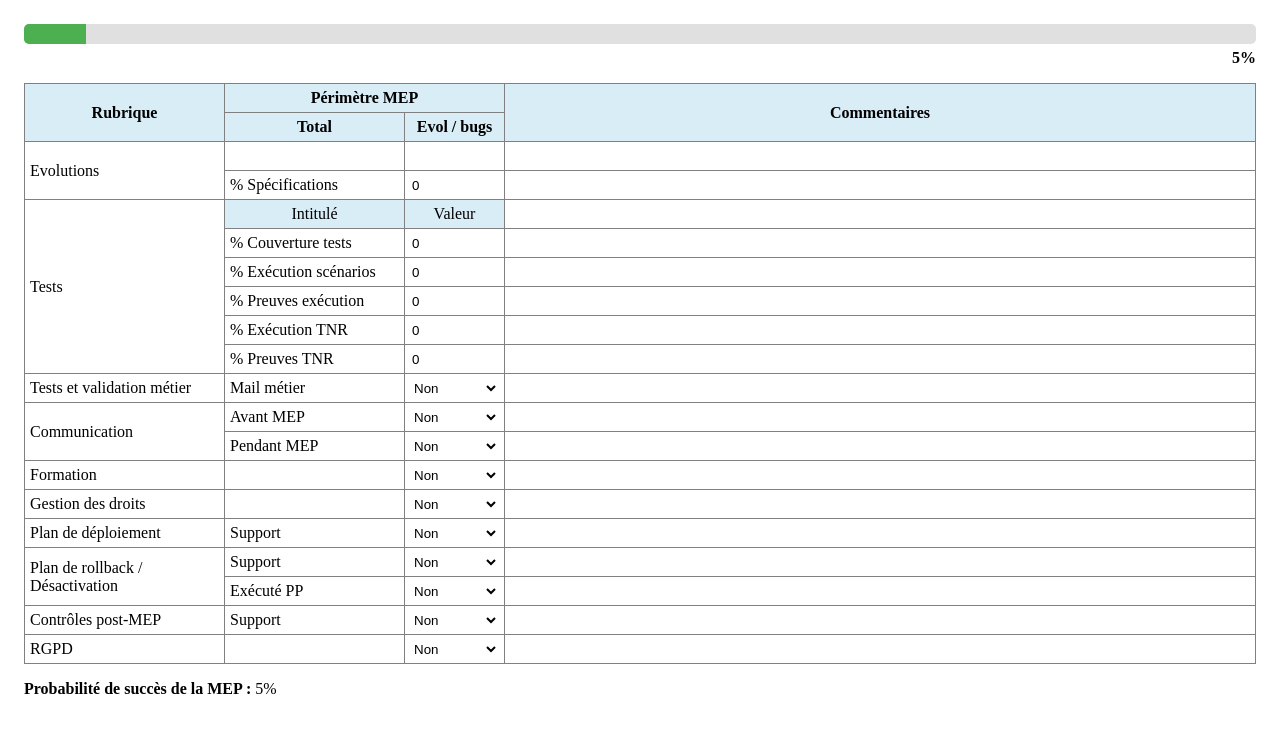
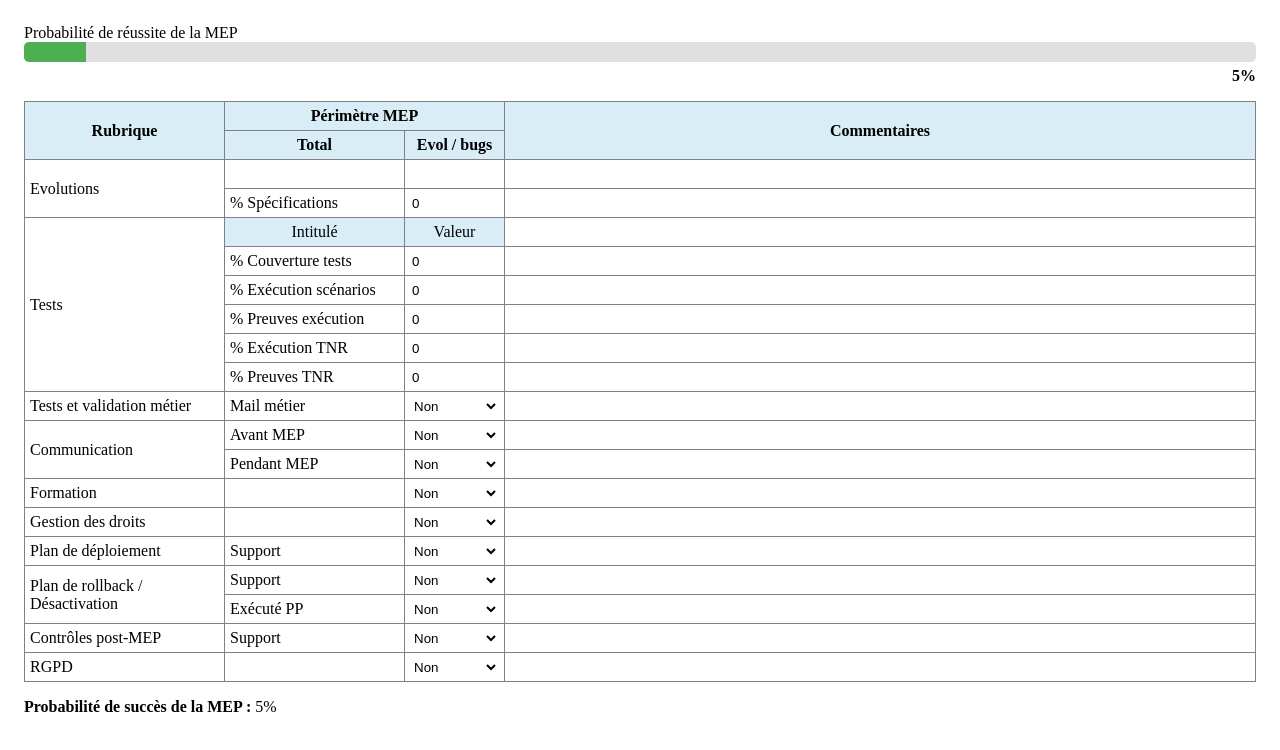
Before and after one commit to PropulsePassy/empty-field-ppqsx6, a React (Create React App) app: page / in a window 1280 px wide. Shown: the top 750 px of the page. Built offline with nearby package versions, Linux system fonts and the light colour scheme.

Commit message:
Test de dép en prod

```diff
--- a/src/FormulaireCAB.js
+++ b/src/FormulaireCAB.js
@@ -109,6 +109,7 @@ const FormulaireMEP = () => {
 
   return (
     <div style={{ overflowX: "auto", padding: "1rem" }}>
+      <div>Probabilité de réussite de la MEP</div>
       <div ref={formRef}>
         <div style={{ marginBottom: "1rem" }}>
           <div
```
